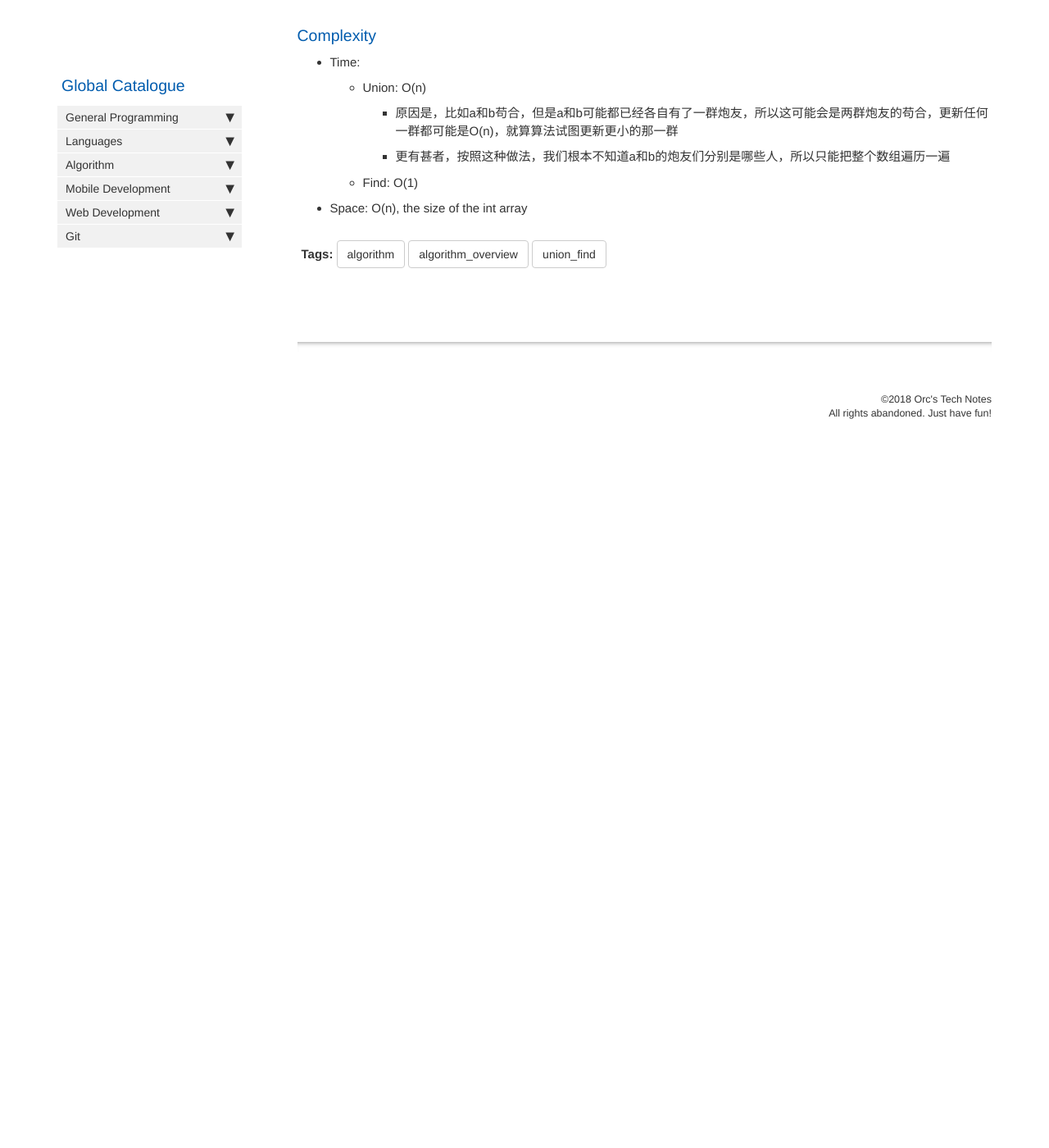
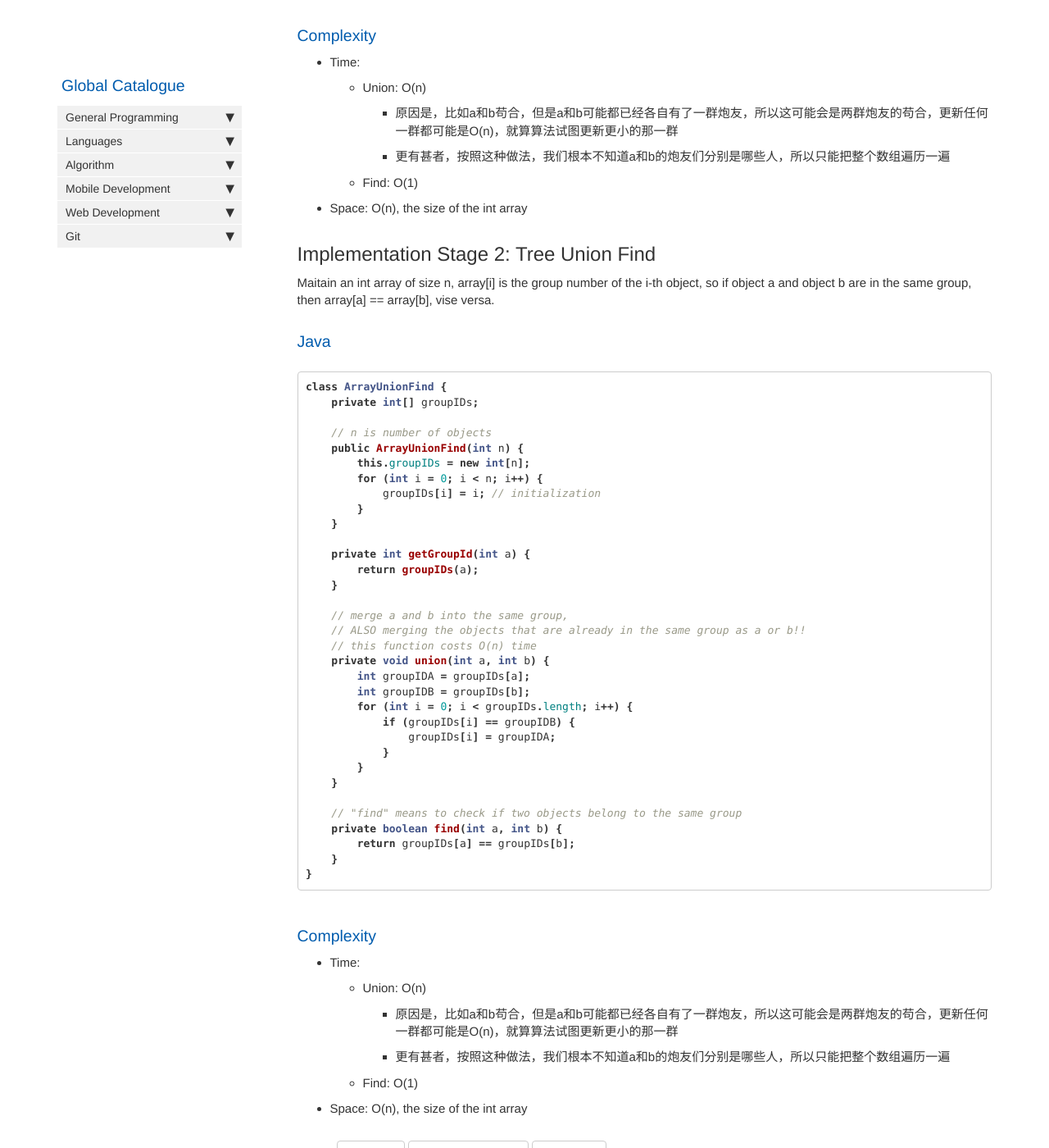
Before and after one commit to HungryOrc/hungryorc.github.io, a Jekyll site: the page built from pages/algorithm/algorithm_union_find.md, in a window 1280 px wide and 1400 px high, scrolled down 1193 px. Shown: the whole window at 82% size. Built offline with Jekyll 4.4.1, drawn with Linux system fonts in a browser that asks for light colours; nearby versions of some CDN libraries; comment, search, counter and statistics services are not loaded; before the commit the page ends 1757 px from its top, so only the background shows below that.

Commit message:
Update algorithm_union_find.md

````diff
--- a/pages/algorithm/algorithm_union_find.md
+++ b/pages/algorithm/algorithm_union_find.md
@@ -8,6 +8,7 @@ permalink: algorithm_union_find.html
 folder: algorithm
 toc: false
 ---
+
 
 path compression的做法，能做到合并两个group都能find const time，union const time 么？？？？！！！
 
@@ -67,4 +68,55 @@ class ArrayUnionFind {
 * Space: O(n), the size of the int array
 
 
+## Implementation Stage 2: Tree Union Find
+Maitain an int array of size n, array[i] is the group number of the i-th object,
+so if object a and object b are in the same group, then array[a] == array[b], vise versa.
+
+### Java
+```java
+class ArrayUnionFind {
+    private int[] groupIDs;
+
+    // n is number of objects
+    public ArrayUnionFind(int n) {
+        this.groupIDs = new int[n];
+        for (int i = 0; i < n; i++) {
+            groupIDs[i] = i; // initialization
+        }
+    }
+
+    private int getGroupId(int a) {
+        return groupIDs(a);
+    }
+
+    // merge a and b into the same group,
+    // ALSO merging the objects that are already in the same group as a or b!!
+    // this function costs O(n) time
+    private void union(int a, int b) {
+        int groupIDA = groupIDs[a];
+        int groupIDB = groupIDs[b];
+        for (int i = 0; i < groupIDs.length; i++) {
+            if (groupIDs[i] == groupIDB) {
+                groupIDs[i] = groupIDA;
+            }
+        }
+    }
+
+    // "find" means to check if two objects belong to the same group
+    private boolean find(int a, int b) {
+        return groupIDs[a] == groupIDs[b];
+    }
+}
+```
+
+### Complexity
+* Time:
+  * Union: O(n)
+    * 原因是，比如a和b苟合，但是a和b可能都已经各自有了一群炮友，所以这可能会是两群炮友的苟合，更新任何一群都可能是O(n)，就算算法试图更新更小的那一群
+    * 更有甚者，按照这种做法，我们根本不知道a和b的炮友们分别是哪些人，所以只能把整个数组遍历一遍
+  * Find: O(1)
+* Space: O(n), the size of the int array
+
+
+
 {% include links.html %}
````
